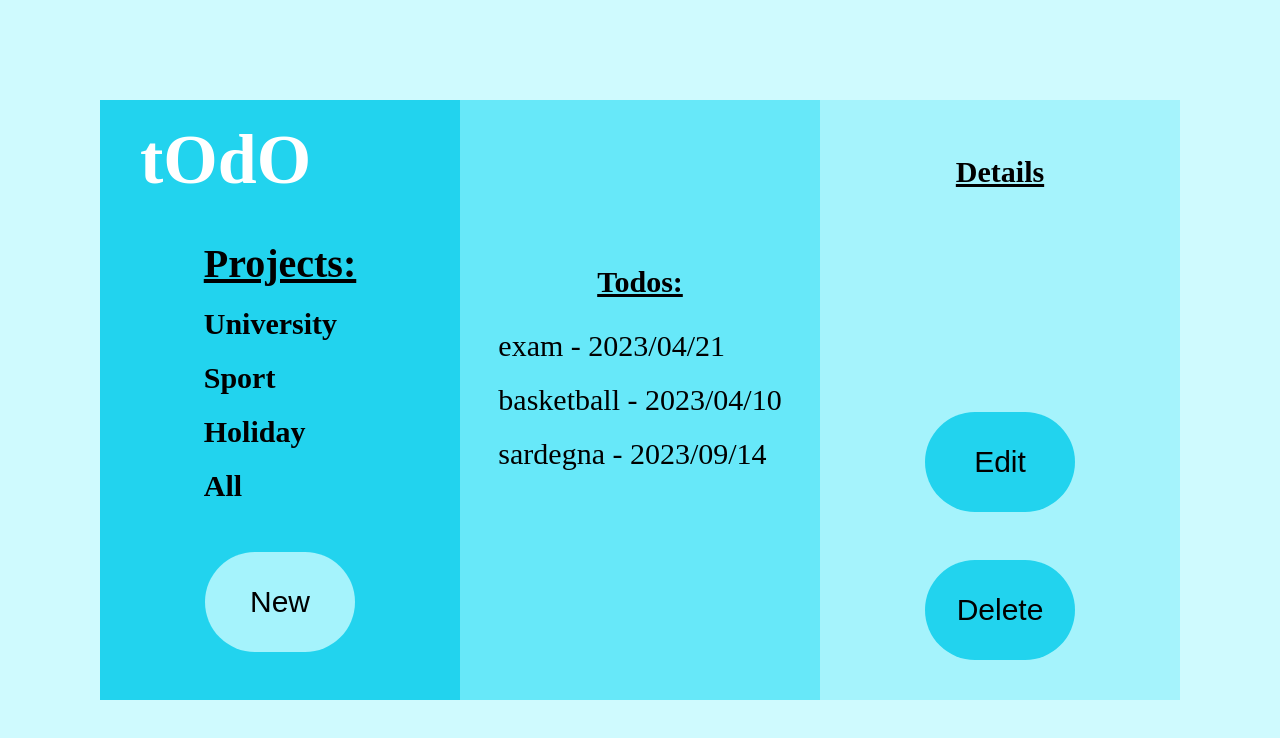
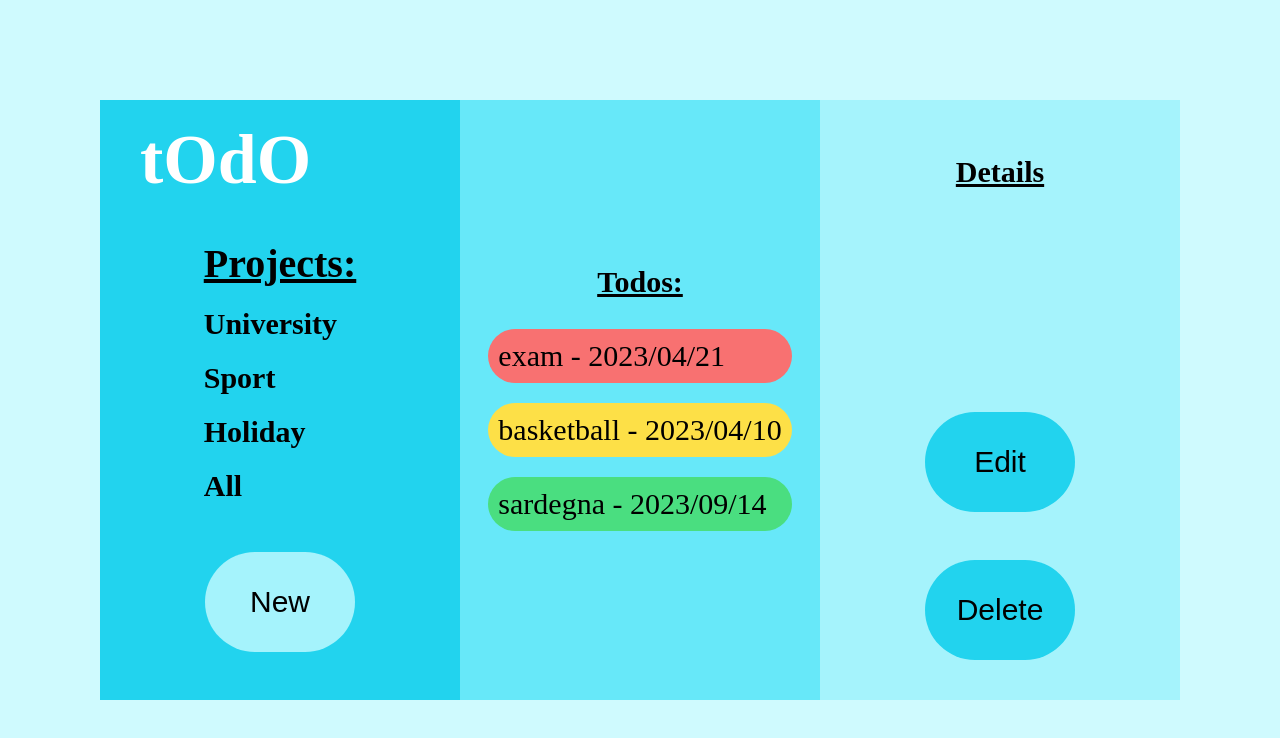
Before and after one commit to gabrielemarchetti00/todo-list, a website built with webpack: page dist/index.html in a window 1280 px wide. Built offline with nearby package versions, Linux system fonts and the light colour scheme.

Commit message:
add priority color

```diff
--- a/src/index.js
+++ b/src/index.js
@@ -17,6 +17,16 @@ function showTodos(project) {
     todoDiv.className = 'todos';
     todoDiv.id = project[i].pos;
     todoDiv.textContent = `${project[i].title} - ${project[i].dueDate}`;
+    switch(project[i].priority){
+      case 'high':
+        todoDiv.style.backgroundColor = '#f87171';
+        break;
+      case 'middle':
+        todoDiv.style.backgroundColor = '#4ade80';
+        break;
+      case 'low':
+        todoDiv.style.backgroundColor = '#fde047';
+    }
     middleBody.appendChild(todoDiv);
   }
   makeTodosClickable();
@@ -99,7 +109,7 @@ function editTodo(t, d, dd, pr, pj){
     selectedTodo.title = t;
   }
   if(selectedTodo.dueDate != dd){
-    selectedTodo.dueDate = d;
+    selectedTodo.dueDate = dd;
   }
   if(selectedTodo.description != d){
     selectedTodo.description = d;
--- a/src/style.css
+++ b/src/style.css
@@ -102,6 +102,8 @@ body {
 
 .middle-body > div{
   cursor: pointer;
+  padding: 10px;
+  border-radius: 50px;
 }
 
 .middle-body > div:hover{
@@ -169,3 +171,7 @@ body {
 #delete-button{
   margin-bottom: 40px;
 }
+
+button{
+  cursor: pointer;
+}
```
